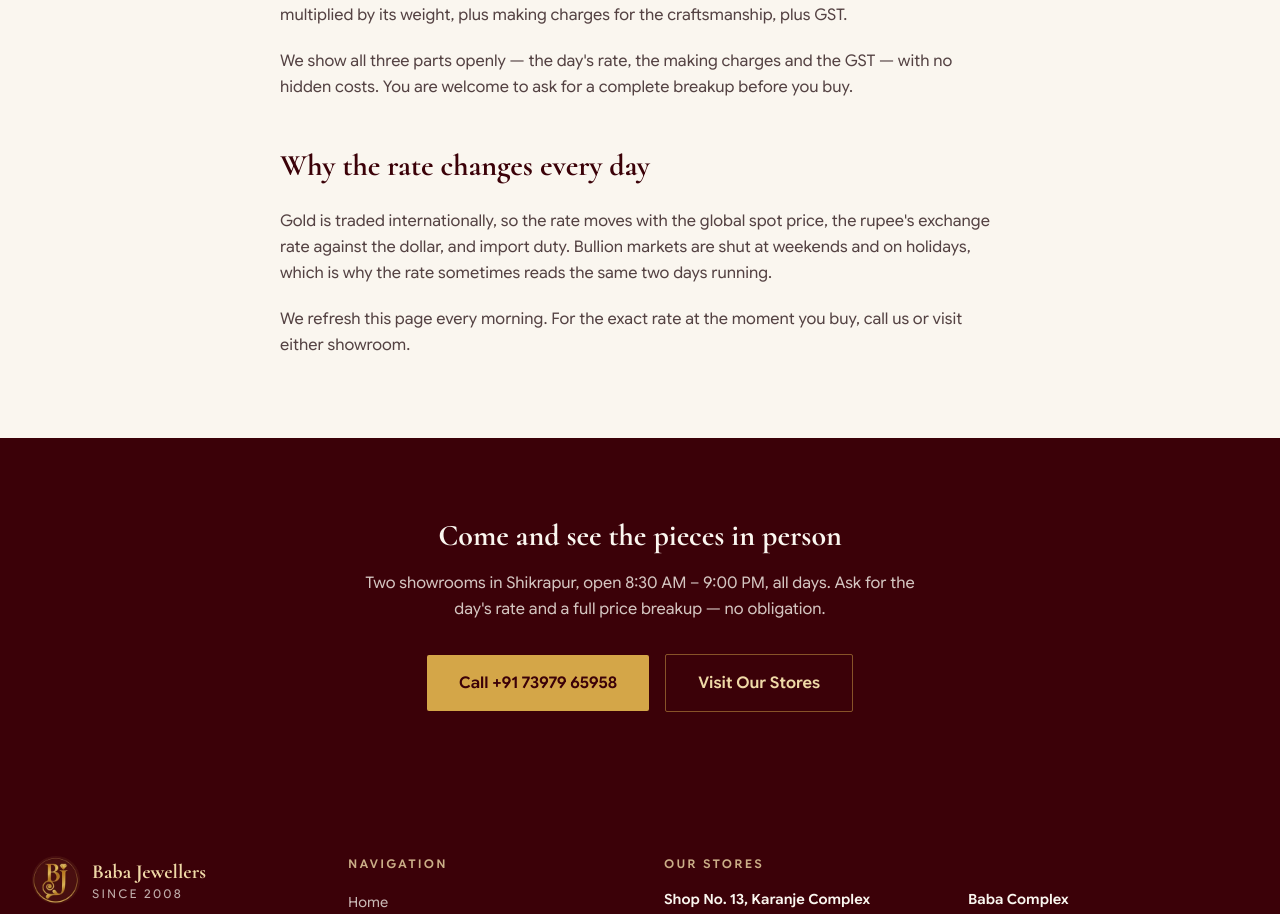
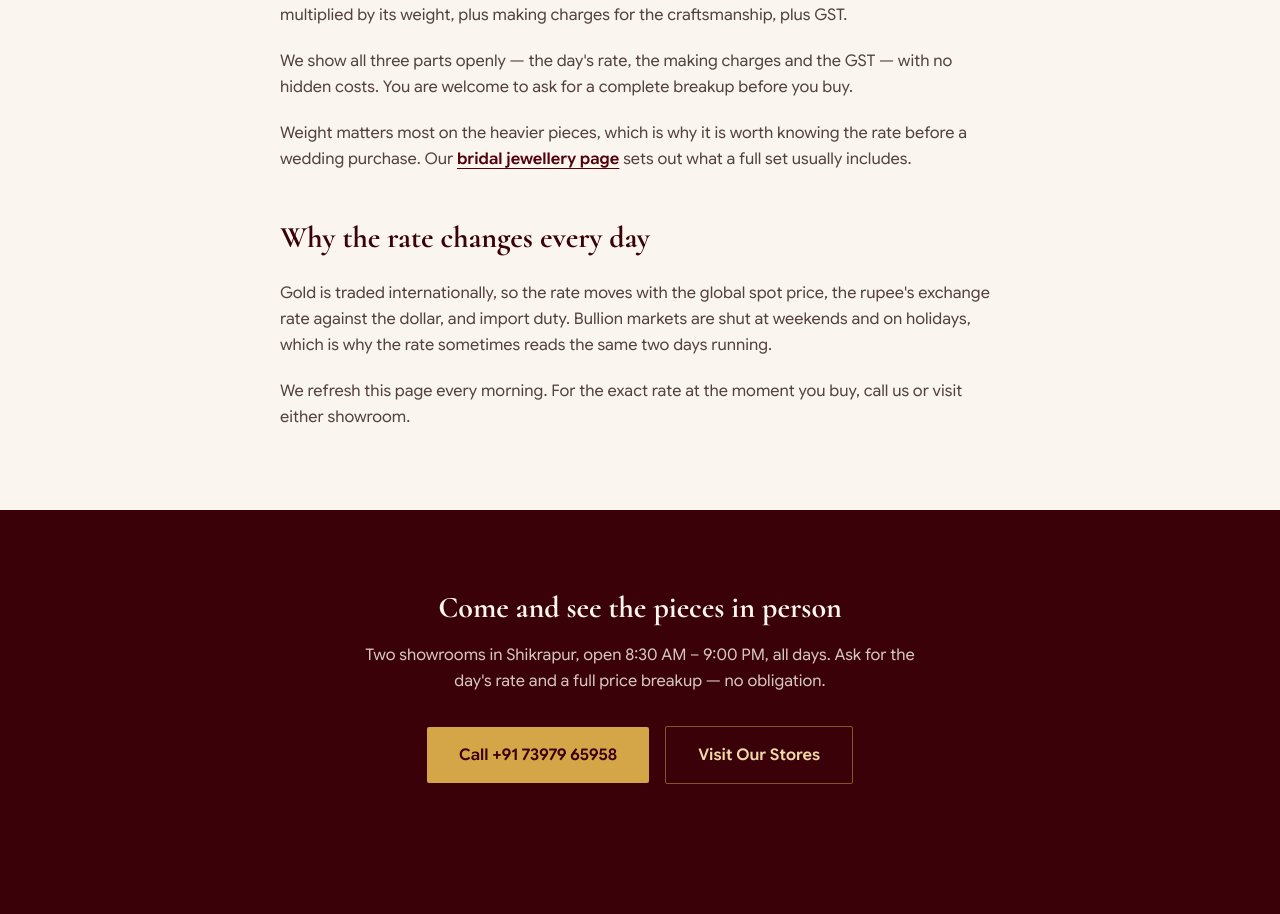
Before and after one commit to SkipAry/babajewellers, a Next.js app: page /gold-rate-shikrapur in a window 1280 px wide. Shown: the part 1507-2421 px from the top of the page. Built offline with nearby package versions, Linux system fonts and the light colour scheme.

Commit message:
seo: link the rate and savings pages to bridal jewellery

```diff
--- a/src/app/elite-plan/page.tsx
+++ b/src/app/elite-plan/page.tsx
@@ -211,7 +211,14 @@ export default function ElitePlanPage() {
                 aside a manageable amount each month than find a large sum at
                 once. Buying gradually also means your purchase is spread
                 across the year&apos;s rates instead of resting on a single
-                day&apos;s price.
+                day&apos;s price. If it is a wedding you are saving for,{" "}
+                <Link
+                  href="/bridal-jewellery/"
+                  className="font-semibold text-maroon underline underline-offset-4 hover:text-maroon-soft"
+                >
+                  our bridal jewellery page
+                </Link>{" "}
+                covers how a full set comes together.
               </p>
               <p>
                 Every ornament you finally choose is 100% BIS Hallmarked, with
--- a/src/app/gold-rate-shikrapur/page.tsx
+++ b/src/app/gold-rate-shikrapur/page.tsx
@@ -204,6 +204,17 @@ export default function GoldRatePage() {
                 making charges and the GST — with no hidden costs. You are
                 welcome to ask for a complete breakup before you buy.
               </p>
+              <p>
+                Weight matters most on the heavier pieces, which is why it is
+                worth knowing the rate before a wedding purchase. Our{" "}
+                <Link
+                  href="/bridal-jewellery/"
+                  className="font-semibold text-maroon underline underline-offset-4 hover:text-maroon-soft"
+                >
+                  bridal jewellery page
+                </Link>{" "}
+                sets out what a full set usually includes.
+              </p>
             </div>
 
             <h2 className="mt-12 font-display text-3xl font-bold text-maroon-deep">
```
